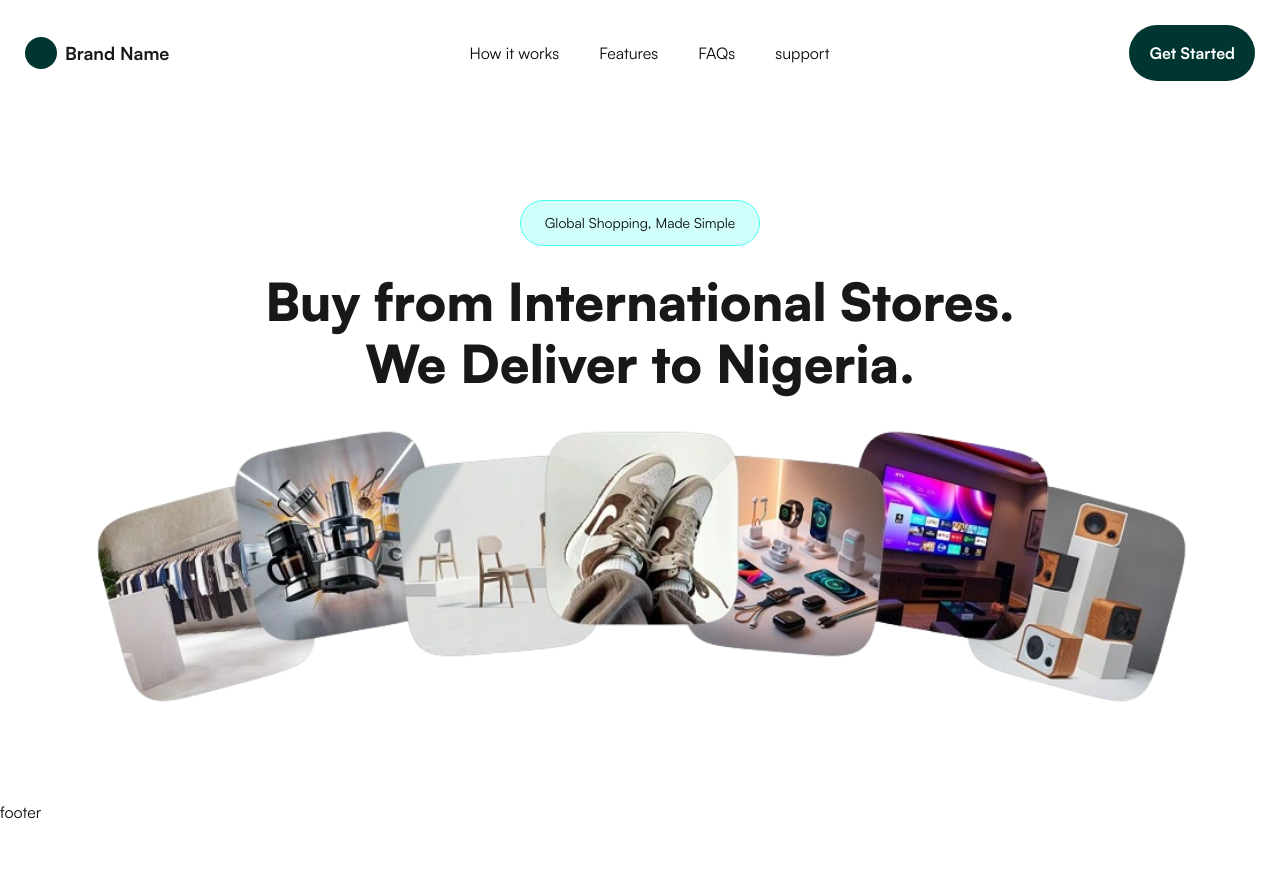
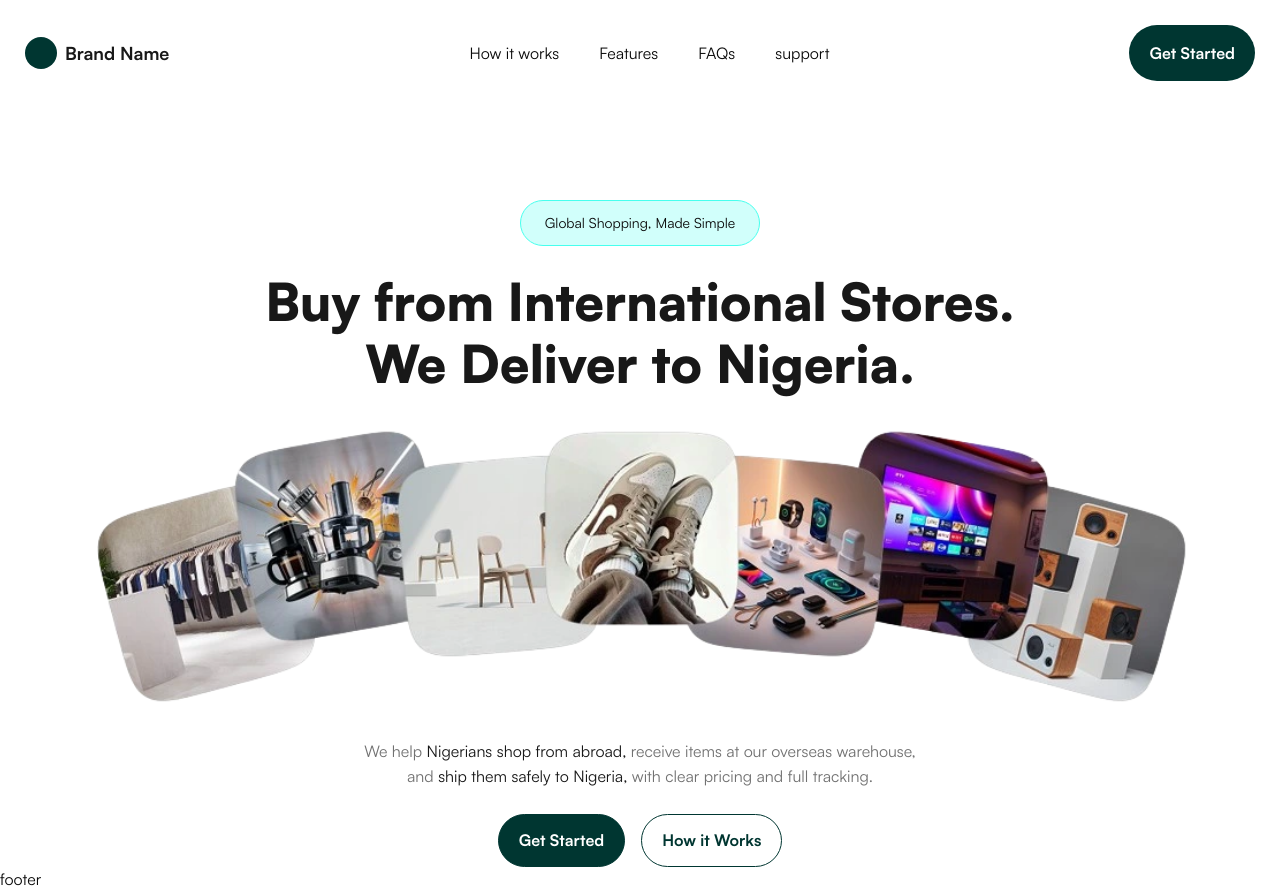
Before and after one commit to HenryAgu/seismic, a Next.js app: page / in a window 1280 px wide. Before the commit the page ends 824 px from the top, so only its background shows below. Built offline with nearby package versions, Linux system fonts and the light colour scheme.

Commit message:
feat: hero added

```diff
--- a/app/globals.css
+++ b/app/globals.css
@@ -7,9 +7,10 @@
   --primary: #003631;
   --primary-50: #d1fffb;
   --primary-200: #47ffee;
-  --gray-700: #717171;
-  --gray-950: #181818;
-  --gray-200: #ededed;
+  --primary-400: #008f82;
+  --grey-700: #717171;
+  --grey-950: #181818;
+  --grey-200: #ededed;
   --radius: 0.625rem;
   --background: oklch(1 0 0);
   --foreground: oklch(0.145 0 0);
@@ -49,9 +50,10 @@
   --color-primary: var(--primary);
   --color-primary-50: var(--primary-50);
   --color-primary-200: var(--primary-200);
-  --color-gray-700: var(--gray-700);
-  --color-gray-950: var(--gray-950);
-  --color-gray-200: var(--gray-200);
+  --color-primary-400: var(--primary-400);
+  --color-grey-700: var(--grey-700);
+  --color-grey-950: var(--grey-950);
+  --color-grey-200: var(--grey-200);
   --color-sidebar-ring: var(--sidebar-ring);
   --color-sidebar-border: var(--sidebar-border);
   --color-sidebar-accent-foreground: var(--sidebar-accent-foreground);
--- a/app/layout.tsx
+++ b/app/layout.tsx
@@ -43,7 +43,7 @@ export default function RootLayout({
   return (
     <html lang="en">
       <body
-        className={`${satoshi.className} antialiased`}
+        className={`${satoshi.className} antialiased container mx-auto`}
       >
         <Navbar />
         {children}
--- a/components/hero.tsx
+++ b/components/hero.tsx
@@ -1,14 +1,13 @@
-import localFont from "next/font/local";
 import Image from "next/image";
 
 const Hero = () => {
   return (
-    <section className="pt-50 flex flex-col gap-y-6">
+    <section className="lg:pt-50 pt-30 flex flex-col gap-y-6 px-5">
       <div className="flex flex-col items-center w-full gap-y-6">
         <span className="bg-primary-50 border-[0.5px] border-primary-200 rounded-full py-3 px-6 w-fit text-sm font-normal custom-text-tracking">
           Global Shopping, Made Simple
         </span>
-        <h1 className="text-gray-950 text-center font-black text-[52px] leading-[62.4px]">
+        <h1 className="text-grey-950 text-center font-black text-4xl lg:text-[52px] lg:leading-[62.4px]">
           Buy from International Stores. <br /> We Deliver to Nigeria.
         </h1>
       </div>
@@ -19,7 +18,23 @@ const Hero = () => {
         className="aspect-1100/296 object-cover flex items-center justify-center mx-auto"
         alt="hero-image"
       />
-      <div className="flex flex-col gap-y-6"></div>
+      <div className="flex flex-col items-center text-center gap-y-6 max-w-141 mx-auto">
+        <p className="text-base tracking-[0.5%] font-normal leading-[25.6px] text-grey-700">
+          We help{" "}
+          <span className="text-grey-950">Nigerians shop from abroad,</span>{" "}
+          receive items at our overseas warehouse, and{" "}
+          <span className="text-grey-950">ship them safely to Nigeria,</span>{" "}
+          with clear pricing and full tracking.
+        </p>
+        <div className="flex items-center gap-x-4">
+          <button className="py-4 px-5 rounded-full border border-primary text-sm lg:text-base font-bold leading-[19.2px] bg-primary text-white">
+            Get Started
+          </button>
+          <button className="py-4 px-5 rounded-full border border-primary text-sm lg:text-base font-bold leading-[19.2px] text-primary">
+            How it Works
+          </button>
+        </div>
+      </div>
     </section>
   );
 };
--- a/components/shared/navbar.tsx
+++ b/components/shared/navbar.tsx
@@ -29,11 +29,11 @@ const navMenu: NavMenu[] = [
 
 const Navbar = () => {
   return (
-    <div className="fixed top-0 left-0 right-0">
+    <div className="fixed top-0 left-0 right-0 container mx-auto">
       <nav className="p-5 lg:p-6 flex items-center justify-between gap-x-6 border border-white bg-background">
         <div className="flex items-center gap-x-2">
-          <div className="h-8 w-8 rounded-full bg-primary"></div>
-          <p className="text-gray-950 text-lg font-bold custom-text-tracking">
+          <div className="lg:h-8 w-6 lg:w-8 h-6 rounded-full bg-primary"></div>
+          <p className="text-grey-950 text-base lg:text-lg font-bold custom-text-tracking">
             Brand Name
           </p>
         </div>
@@ -42,7 +42,7 @@ const Navbar = () => {
             <Link
               key={index}
               href={item.path}
-              className=" px-5 py-4 transition-colors ease-out duration-300 hover:bg-gray-200 rounded-full text-base font-normal custom-text-tracking"
+              className=" px-5 py-4 transition-colors ease-out duration-300 hover:bg-grey-200 rounded-full text-base font-normal custom-text-tracking"
             >
               {item.title}
             </Link>
@@ -83,7 +83,7 @@ const MobileMenu = () => {
             <Link
               key={index}
               href={item.path}
-              className=" px-5 py-4 transition-colors ease-out duration-300 hover:bg-gray-200 rounded-full text-2xl font-medium text-center custom-text-tracking"
+              className=" px-5 py-4 transition-colors ease-out duration-300 hover:bg-grey-200 rounded-full text-2xl font-medium text-center custom-text-tracking"
             >
               {item.title}
             </Link>
```
